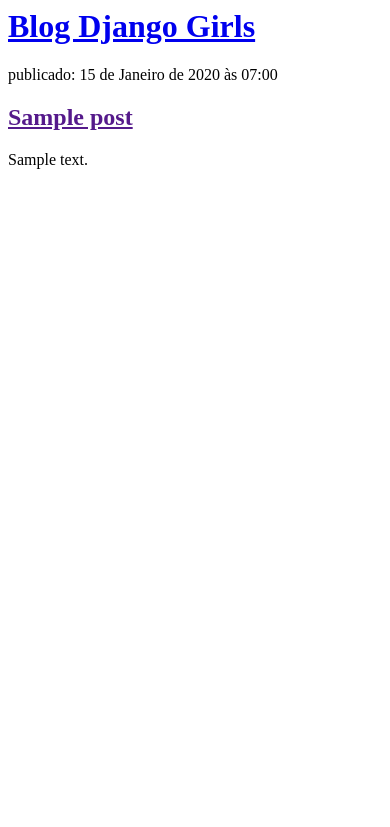
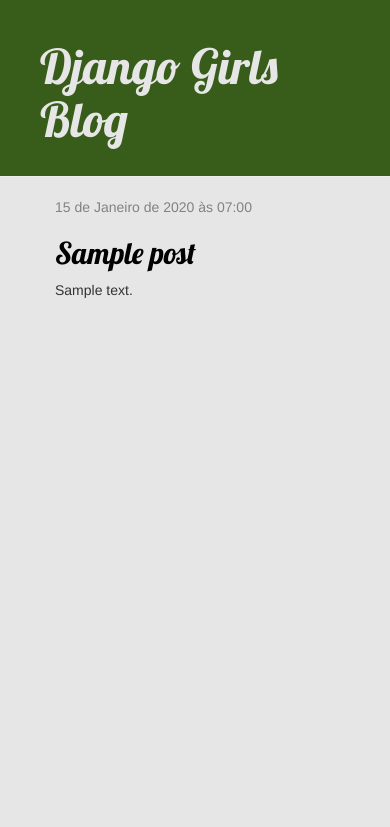
Before and after one commit to crissdamo/my-first-blog, a Django app: page / in a window 390 px wide. Shown: the top 827 px of the page. Run offline with Django 5.2, Linux system fonts and the light colour scheme; tables that the repository leaves empty hold one stand-in row (values such as "Sample post"); some libraries are stand-ins or nearby versions.

Commit message:
Adiciona views de detalhe do post

```diff
--- /dev/null
+++ b/blog/static/css/blog.css
@@ -0,0 +1,51 @@
+
+body {
+    background-color: #E6E6E6;
+}
+.page-header {
+    background-color: #385C19;
+    margin-top: 0;
+    padding: 20px 20px 20px 40px;
+}
+
+.page-header h1, .page-header h1 a, .page-header h1 a:visited, .page-header h1 a:active {
+    color: #E6E6E6;
+    font-size: 36pt;
+    text-decoration: none;
+}
+
+.content {
+    margin-left: 40px;
+}
+
+h1, h2, h3, h4 {
+    font-family: 'Lobster', cursive;
+}
+
+.date {
+    color: #828282;
+}
+
+.save {
+    float: right;
+}
+
+.post-form textarea, .post-form input {
+    width: 100%;
+}
+
+
+.top-menu, .top-menu:hover, .top-menu:visited {
+    color: #E1DFE2;
+    float: right;
+    font-size: 26pt;
+    margin-right: 20px;
+}
+
+.post {
+    margin-bottom: 70px;
+}
+
+.post h2 a, .post h2 a:visited {
+    color: #000000;
+}
--- /dev/null
+++ b/blog/templates/blog/base.html
@@ -0,0 +1,23 @@
+{% load static %}
+<html>
+    <head>
+        <title>Django Girls blog</title>
+        <link rel="stylesheet" href="//maxcdn.bootstrapcdn.com/bootstrap/3.2.0/css/bootstrap.min.css">
+        <link rel="stylesheet" href="//maxcdn.bootstrapcdn.com/bootstrap/3.2.0/css/bootstrap-theme.min.css">
+        <link href='//fonts.googleapis.com/css?family=Lobster&subset=latin,latin-ext' rel='stylesheet' type='text/css'>
+        <link rel="stylesheet" href="{% static 'css/blog.css' %}">
+    </head>
+    <body>
+        <div class="page-header">
+            <h1><a href="/">Django Girls Blog</a></h1>
+        </div>
+        <div class="content container">
+            <div class="row">
+                <div class="col-md-8">
+                {% block content %}
+                {% endblock %}
+                </div>
+            </div>
+        </div>
+    </body>
+</html>
--- a/blog/templates/blog/post_list.html
+++ b/blog/templates/blog/post_list.html
@@ -1,18 +1,13 @@
-<html>
-    <head>
-        <title>Blog Django Girls</title>
-    </head>
-    <body>
-        <div>
-            <h1><a href="/">Blog Django Girls</a></h1>
+{% extends 'blog/base.html' %}
+
+{% block content %}
+    {% for post in posts %}
+        <div class="post">
+            <div class="date">
+                {{ post.published_date }}
+            </div>
+            <h2><a href=" {% url 'post_detail' pk=post.pk %}">{{ post.title }}</a></h2>
+            <p>{{ post.text|linebreaksbr }}</p>
         </div>
-        {% for post in posts %}
-        <div>
-            <p>publicado: {{post.published_date}}</p>
-            <h2><a href="">{{post.title}}</a></h2>
-            <p>{{post.text}}</p>
-        </div>
-        {% endfor %}
-
-    </body>
-</html>
+    {% endfor %}
+{% endblock %}
--- a/blog/urls.py
+++ b/blog/urls.py
@@ -3,4 +3,5 @@ from . import views
 
 urlpatterns = [
     path('', views.post_list, name='post_list'),
+    path('post/<int:pk>/', views.post_detail, name='post_detail'),
 ]
--- a/blog/views.py
+++ b/blog/views.py
@@ -1,9 +1,14 @@
-from django.shortcuts import render
+from django.shortcuts import get_object_or_404, render
 from django.utils import timezone
 from .models import Post
 
 def post_list(request):
     posts = Post.objects.filter(published_date__lte=timezone.now()).order_by('published_date')
-    print(posts)
     context = {'posts': posts}
     return render(request, 'blog/post_list.html', context)
+
+
+def post_detail(request, pk):
+    post = get_object_or_404(Post, pk=pk)
+    context = {'post': post}
+    return render(request, 'blog/post_detail.html', context)
--- a/mysite/settings.py
+++ b/mysite/settings.py
@@ -116,8 +116,10 @@ USE_TZ = True
 # Static files (CSS, JavaScript, Images)
 # https://docs.djangoproject.com/en/5.0/howto/static-files/
 
-STATIC_URL = 'static/'
+STATIC_URL = '/static/'
 STATIC_ROOT = BASE_DIR / 'static/'
+
+print(STATIC_ROOT)
 
 # Default primary key field type
 # https://docs.djangoproject.com/en/5.0/ref/settings/#default-auto-field
```
Also changed, not shown: blog/templates/blog/post_detail.html (added, +13 -0 lines).
